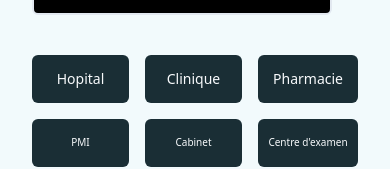
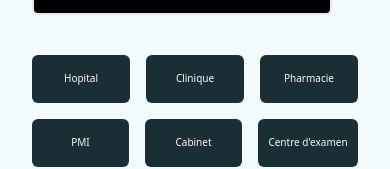
Before and after one commit to JojoELITE/O-Hitu-vite-project, a React (Vite) app: page / in a window 390 px wide. Shown: the part 474-643 px from the top of the page. Built offline with nearby package versions, Linux system fonts and the light colour scheme.

Commit message:
fin de la version mobile , debut desktop

```diff
--- a/src/pages/Home.jsx
+++ b/src/pages/Home.jsx
@@ -119,16 +119,16 @@ function Home() {
 
 
                 <div className="flex gap-4">
-                    <Button className=" w-[100px] lg:w-[141.25px] h-[48px] bg-[#1A2E35]" variant="">Hopital</Button>
-                    <Button className=" w-[100px] lg:w-[141.25px] h-[48px] bg-[#1A2E35]" variant="">Clinique</Button>
-                    <Button className=" w-[100px] lg:w-[141.25px] h-[48px] bg-[#1A2E35]" variant="">Pharmacie</Button>
+                    <Button className=" w-[100px] lg:w-[141.25px] h-[48px] bg-[#1A2E35] text-[10px] lg:text-0" variant="">Hopital</Button>
+                    <Button className=" w-[100px] lg:w-[141.25px] h-[48px] bg-[#1A2E35] text-[10px] lg:text-0" variant="">Clinique</Button>
+                    <Button className=" w-[100px] lg:w-[141.25px] h-[48px] bg-[#1A2E35] text-[10px] lg:text-0" variant="">Pharmacie</Button>
                     <Button className=" w-[100px] lg:w-[141.25px] h-[48px] bg-[#1A2E35] lg:block hidden" variant="">PMI</Button>
                 </div>
 
                 <div className="flex lg:hidden gap-4 mt-4">
-                    <Button className="w-[100px] h-[48px] bg-[#1A2E35] text-[10px]" variant="">PMI</Button>
-                    <Button className="w-[100px] h-[48px] bg-[#1A2E35] text-[10px]" variant="">Cabinet</Button>
-                    <Button className="w-[100px] h-[48px] bg-[#1A2E35] text-[10px]" variant="">Centre d'examen</Button>
+                    <Button className="w-[100px] h-[48px] bg-[#1A2E35] text-[10px] lg:text-0" variant="">PMI</Button>
+                    <Button className="w-[100px] h-[48px] bg-[#1A2E35] text-[10px] lg:text-0" variant="">Cabinet</Button>
+                    <Button className="w-[100px] h-[48px] bg-[#1A2E35] text-[10px] lg:text-0" variant="">Centre d'examen</Button>
                 </div>
 
             </div>
```
